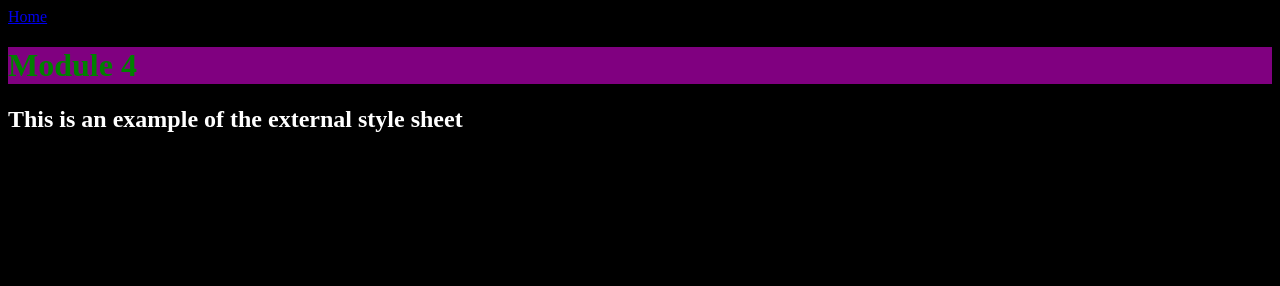
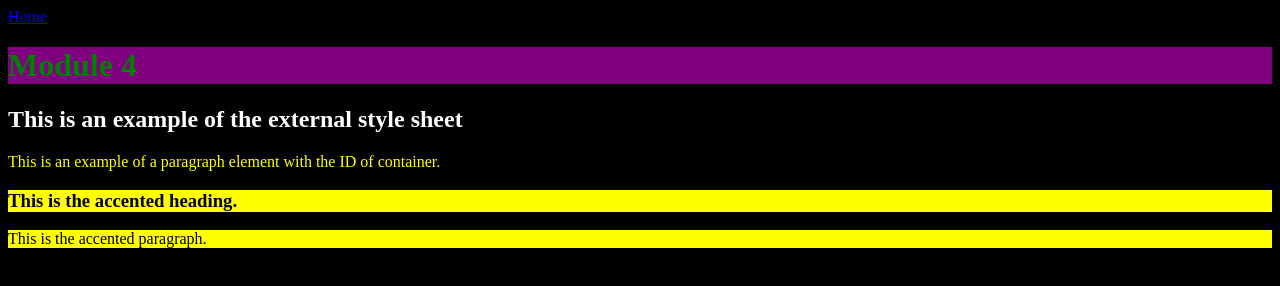
Before and after one commit to hardingrichard/fullstack-refresh, a plain HTML site: page module4/index.html in a window 1280 px wide. Drawn offline with Linux system fonts and the light colour scheme.

Commit message:
Add example of class and id selectors

```diff
--- a/module4/css/styles.css
+++ b/module4/css/styles.css
@@ -6,3 +6,11 @@ h2 {
 h1 {
     background-color: white;
 }
+
+#container {
+    color: yellow;
+}
+
+.accent {
+    background-color: yellow;
+}
--- a/module4/index.html
+++ b/module4/index.html
@@ -30,6 +30,12 @@
 
             <h2>This is an example of the external style sheet</h2>
 
+            <p id="container">This is an example of a paragraph element with the ID of container.</p>
+
+            <h3 class="accent">This is the accented heading.</h3>
+
+            <p class="accent">This is the accented paragraph.</p>
+
         </main>
 
         <footer></footer>
```
